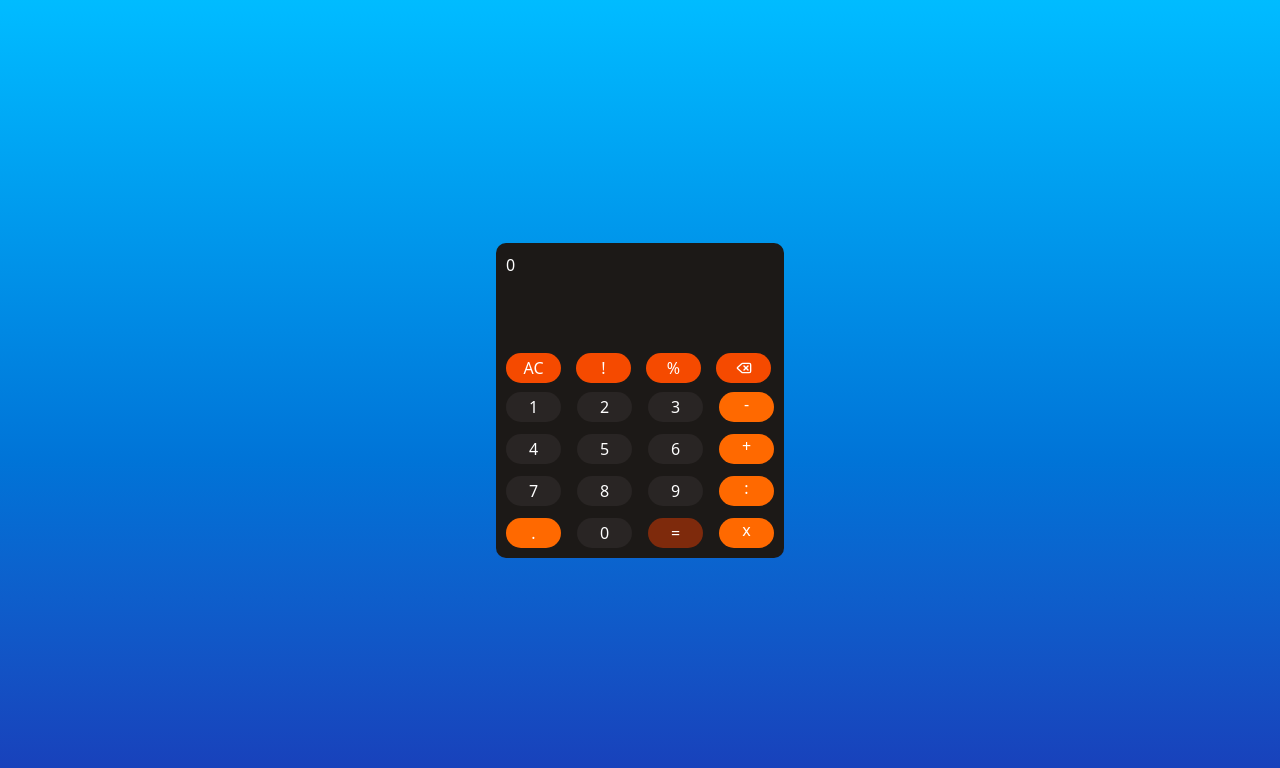
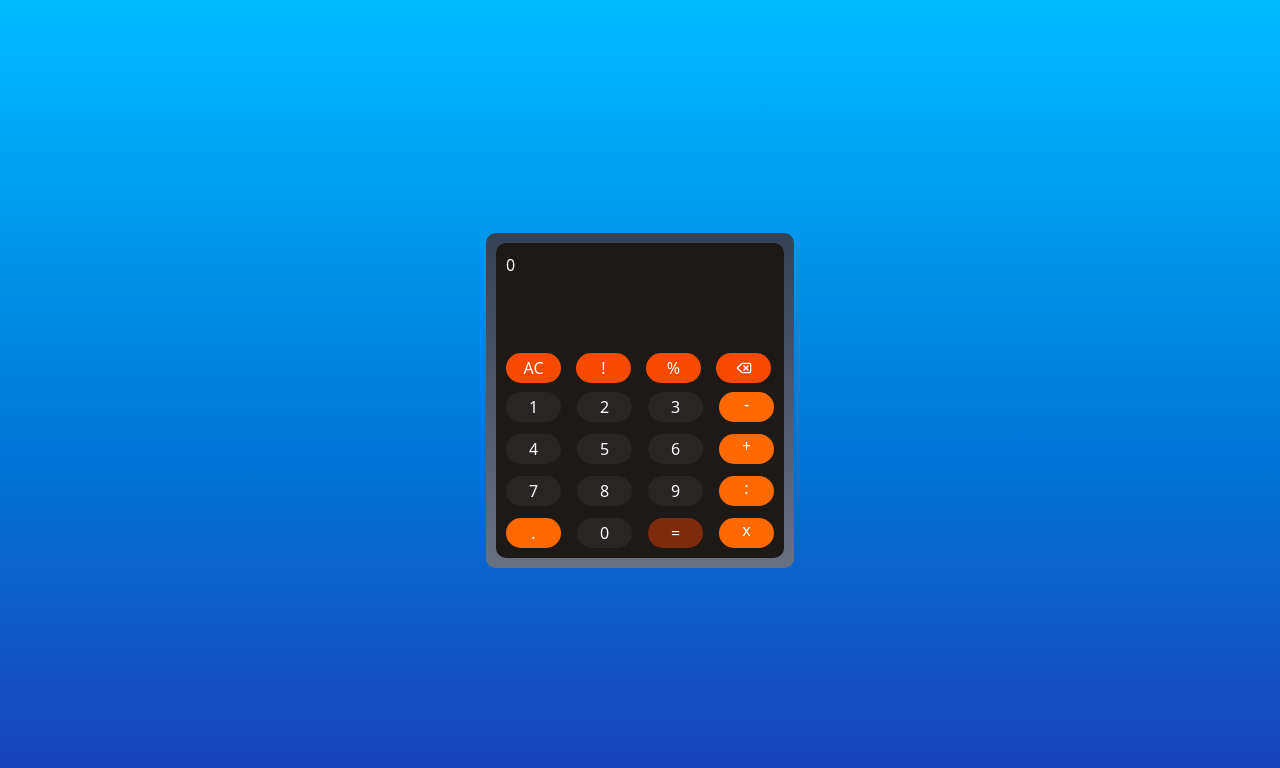
Before and after one commit to AmilSeferov/CalculatorWithTypeScript, a React (Vite) app: page / in a window 1280 px wide. Shown: the top 768 px of the page. Built offline with nearby package versions, Linux system fonts and the light colour scheme.

Commit message:
bg design updated

```diff
--- a/src/App.tsx
+++ b/src/App.tsx
@@ -17,7 +17,8 @@ function App() {
   return (
     <>
       <div className="w-full  h-screen grid justify-center items-center bg-gradient-to-b from-sky-400 to-blue-800">
-        <div className="w-fit h-fit bg-stone-900 rounded-[10px] grid-rows-2 ">
+       <div className="p-[10px] bg-gradient-to-b from-gray-700 to-gray-500 rounded-[10px]">
+       <div className="w-fit h-fit bg-stone-900 rounded-[10px] grid-rows-2 ">
           <div className="h-[100px] w-full p-[10px] rounded-[10px]">
             <p className="text-white">0</p>
           </div>
@@ -64,6 +65,7 @@ function App() {
             </div>
           </div>
         </div>
+       </div>
       </div>
     </>
   );
```
